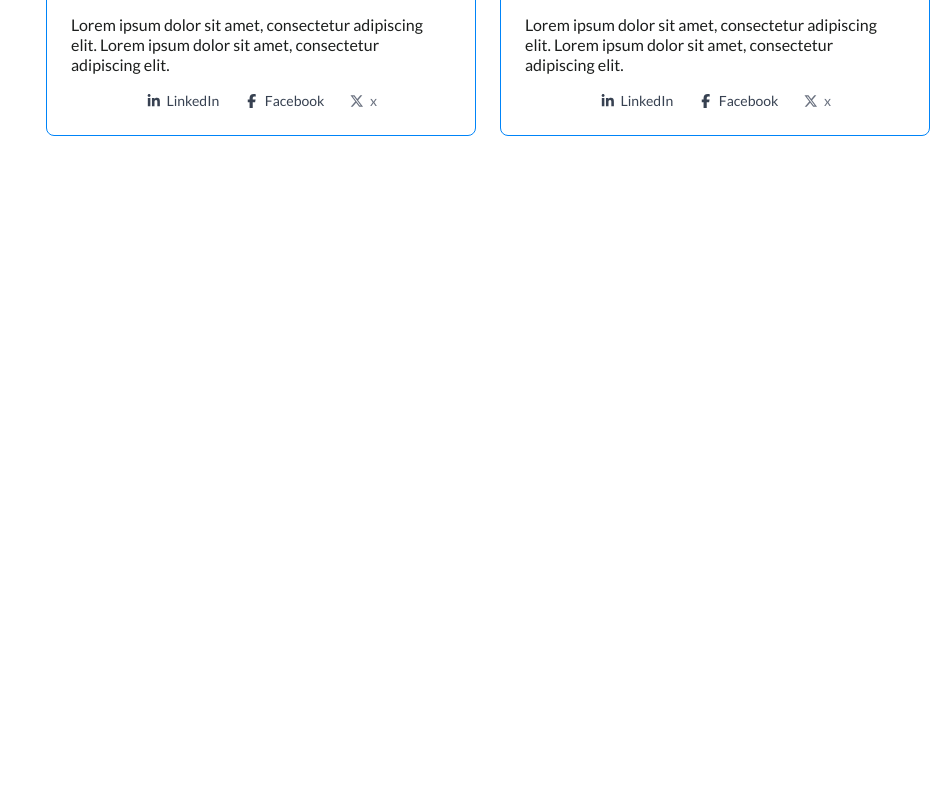
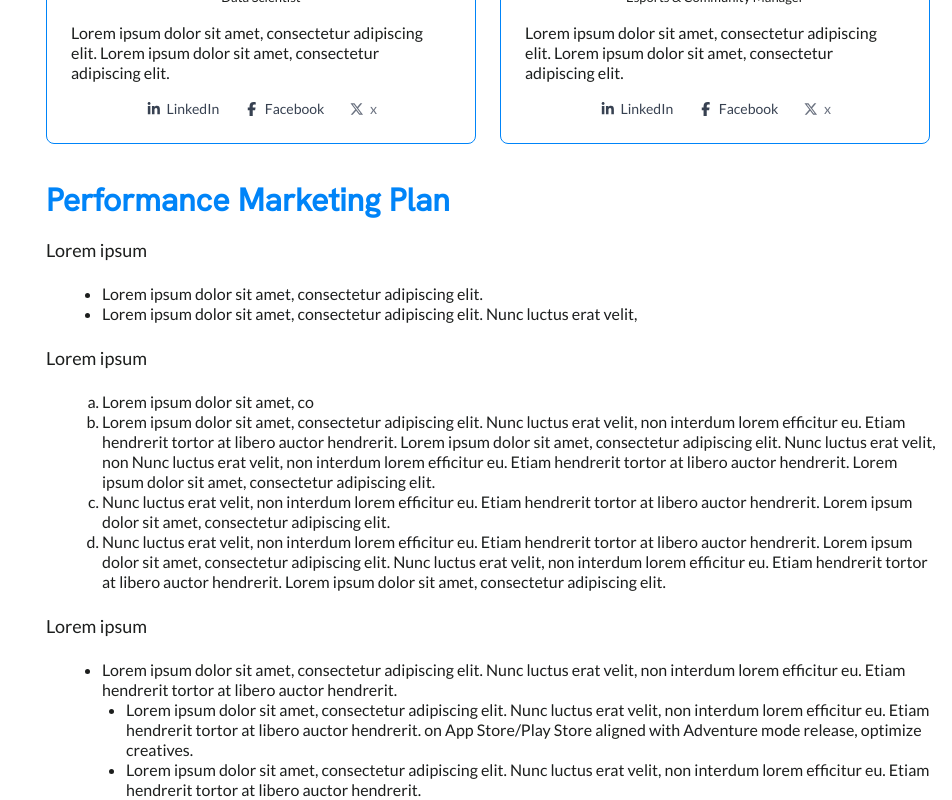
Before and after one commit to wjjunior/kore-page, a Nuxt app: page / in a window 1280 px wide. Shown: the part 2336-3136 px from the top of the page, without its empty margins (328-1280 px from the left). Before the commit the page ends 2472 px from the top, so only its background shows below. Built offline with nearby package versions, Linux system fonts and the light colour scheme.

Commit message:
feat: add InvestmentMarketingPlan component

```diff
--- a/src/features/investment/ui/InvestmentDetails.vue
+++ b/src/features/investment/ui/InvestmentDetails.vue
@@ -24,12 +24,16 @@
             :loading="loading"
           />
 
-          <div class="mt-8">
+          <div class="mt-10">
             <InvestmentTeam
               :team-members="getTeamMembers"
               :team-description="getTeamDescription"
               :loading="loading"
             />
+          </div>
+
+          <div class="mt-10">
+            <InvestmentMarketingPlan :loading="loading" />
           </div>
         </div>
       </div>
@@ -40,7 +44,7 @@
 <script setup lang="ts">
 import { onMounted } from "vue";
 import { useInvestmentData } from "../composables";
-import { InvestmentCards, InvestmentTeam } from "./";
+import { InvestmentCards, InvestmentTeam, InvestmentMarketingPlan } from "./";
 
 // Types
 interface NavigationLink {
--- /dev/null
+++ b/src/features/investment/ui/InvestmentMarketingPlan.vue
@@ -0,0 +1,148 @@
+<template>
+  <div>
+    <h2
+      class="font-hanken-grotesk font-bold text-[32px] leading-[100%] tracking-[1%] text-primary-200 mb-6"
+    >
+      Performance Marketing Plan
+    </h2>
+
+    <div v-if="loading" class="space-y-8">
+      <div class="animate-pulse">
+        <div class="h-8 bg-gray-200 rounded mb-4 w-48"></div>
+        <div class="space-y-3">
+          <div class="h-4 bg-gray-200 rounded w-full"></div>
+          <div class="h-4 bg-gray-200 rounded w-3/4"></div>
+        </div>
+      </div>
+      <div class="animate-pulse">
+        <div class="h-8 bg-gray-200 rounded mb-4 w-48"></div>
+        <div class="space-y-3">
+          <div class="h-4 bg-gray-200 rounded w-full"></div>
+          <div class="h-4 bg-gray-200 rounded w-full"></div>
+          <div class="h-4 bg-gray-200 rounded w-5/6"></div>
+        </div>
+      </div>
+      <div class="animate-pulse">
+        <div class="h-8 bg-gray-200 rounded mb-4 w-48"></div>
+        <div class="space-y-3">
+          <div class="h-4 bg-gray-200 rounded w-full"></div>
+          <div class="h-4 bg-gray-200 rounded w-4/5"></div>
+          <div class="h-4 bg-gray-200 rounded w-3/4"></div>
+        </div>
+      </div>
+    </div>
+
+    <div class="flex flex-col gap-6 max-w-4xl">
+      <div>
+        <h3
+          class="font-normal text-[18px] leading-[20px] tracking-[0px] text-gray-6 mb-6"
+        >
+          Lorem ipsum
+        </h3>
+        <ul class="list-disc list-outside ml-14">
+          <li
+            class="font-normal text-[16px] leading-[20px] tracking-[0px] text-gray-6"
+          >
+            Lorem ipsum dolor sit amet, consectetur adipiscing elit.
+          </li>
+          <li
+            class="font-normal text-[16px] leading-[20px] tracking-[0px] text-gray-6"
+          >
+            Lorem ipsum dolor sit amet, consectetur adipiscing elit. Nunc luctus
+            erat velit,
+          </li>
+        </ul>
+      </div>
+
+      <div>
+        <h3
+          class="font-normal text-[18px] leading-[20px] tracking-[0px] text-gray-6 mb-6"
+        >
+          Lorem ipsum
+        </h3>
+        <ol class="list-[lower-alpha] list-outside ml-14">
+          <li
+            class="font-normal text-[16px] leading-[20px] tracking-[0px] text-gray-6"
+          >
+            Lorem ipsum dolor sit amet, co
+          </li>
+          <li
+            class="font-normal text-[16px] leading-[20px] tracking-[0px] text-gray-6"
+          >
+            Lorem ipsum dolor sit amet, consectetur adipiscing elit. Nunc luctus
+            erat velit, non interdum lorem efficitur eu. Etiam hendrerit tortor
+            at libero auctor hendrerit. Lorem ipsum dolor sit amet, consectetur
+            adipiscing elit. Nunc luctus erat velit, non Nunc luctus erat velit,
+            non interdum lorem efficitur eu. Etiam hendrerit tortor at libero
+            auctor hendrerit. Lorem ipsum dolor sit amet, consectetur adipiscing
+            elit.
+          </li>
+          <li
+            class="font-normal text-[16px] leading-[20px] tracking-[0px] text-gray-6"
+          >
+            Nunc luctus erat velit, non interdum lorem efficitur eu. Etiam
+            hendrerit tortor at libero auctor hendrerit. Lorem ipsum dolor sit
+            amet, consectetur adipiscing elit.
+          </li>
+          <li
+            class="font-normal text-[16px] leading-[20px] tracking-[0px] text-gray-6"
+          >
+            Nunc luctus erat velit, non interdum lorem efficitur eu. Etiam
+            hendrerit tortor at libero auctor hendrerit. Lorem ipsum dolor sit
+            amet, consectetur adipiscing elit. Nunc luctus erat velit, non
+            interdum lorem efficitur eu. Etiam hendrerit tortor at libero auctor
+            hendrerit. Lorem ipsum dolor sit amet, consectetur adipiscing elit.
+          </li>
+        </ol>
+      </div>
+
+      <div>
+        <h3
+          class="font-normal text-[18px] leading-[20px] tracking-[0px] text-gray-6 mb-6"
+        >
+          Lorem ipsum
+        </h3>
+        <ul class="list-disc list-outside ml-14">
+          <li
+            class="font-normal text-[16px] leading-[20px] tracking-[0px] text-gray-6"
+          >
+            Lorem ipsum dolor sit amet, consectetur adipiscing elit. Nunc luctus
+            erat velit, non interdum lorem efficitur eu. Etiam hendrerit tortor
+            at libero auctor hendrerit.
+          </li>
+          <div class="ml-6">
+            <li
+              class="font-normal text-[16px] leading-[20px] tracking-[0px] text-gray-6"
+            >
+              Lorem ipsum dolor sit amet, consectetur adipiscing elit. Nunc
+              luctus erat velit, non interdum lorem efficitur eu. Etiam
+              hendrerit tortor at libero auctor hendrerit. on App Store/Play
+              Store aligned with Adventure mode release, optimize creatives.
+            </li>
+            <li
+              class="font-normal text-[16px] leading-[20px] tracking-[0px] text-gray-6"
+            >
+              Lorem ipsum dolor sit amet, consectetur adipiscing elit. Nunc
+              luctus erat velit, non interdum lorem efficitur eu. Etiam
+              hendrerit tortor at libero auctor hendrerit.
+            </li>
+          </div>
+        </ul>
+      </div>
+    </div>
+  </div>
+</template>
+
+<script setup lang="ts">
+defineOptions({
+  name: "InvestmentMarketingPlan",
+});
+
+interface InvestmentMarketingPlanProps {
+  loading?: boolean;
+}
+
+withDefaults(defineProps<InvestmentMarketingPlanProps>(), {
+  loading: false,
+});
+</script>
--- a/src/features/investment/ui/InvestmentTeam.vue
+++ b/src/features/investment/ui/InvestmentTeam.vue
@@ -39,10 +39,12 @@
         :key="member.id"
         class="bg-white rounded-lg border border-primary-200 p-6 w-[430px] text-center"
       >
-        <img
+        <NuxtImg
           :src="member.image"
           :alt="member.name"
           class="w-24 h-24 mx-auto rounded-full mb-4 object-cover"
+          loading="lazy"
+          format="webp"
         />
 
         <h3
--- a/src/features/investment/ui/index.ts
+++ b/src/features/investment/ui/index.ts
@@ -2,3 +2,4 @@ export { default as InvestmentOverview } from "./InvestmentOverview.vue";
 export { default as InvestmentDetails } from "./InvestmentDetails.vue";
 export { default as InvestmentCards } from "./InvestmentCards.vue";
 export { default as InvestmentTeam } from "./InvestmentTeam.vue";
+export { default as InvestmentMarketingPlan } from "./InvestmentMarketingPlan.vue";
```
Also changed, not shown: 2 other files (tests, documents, lock files or other folders).
